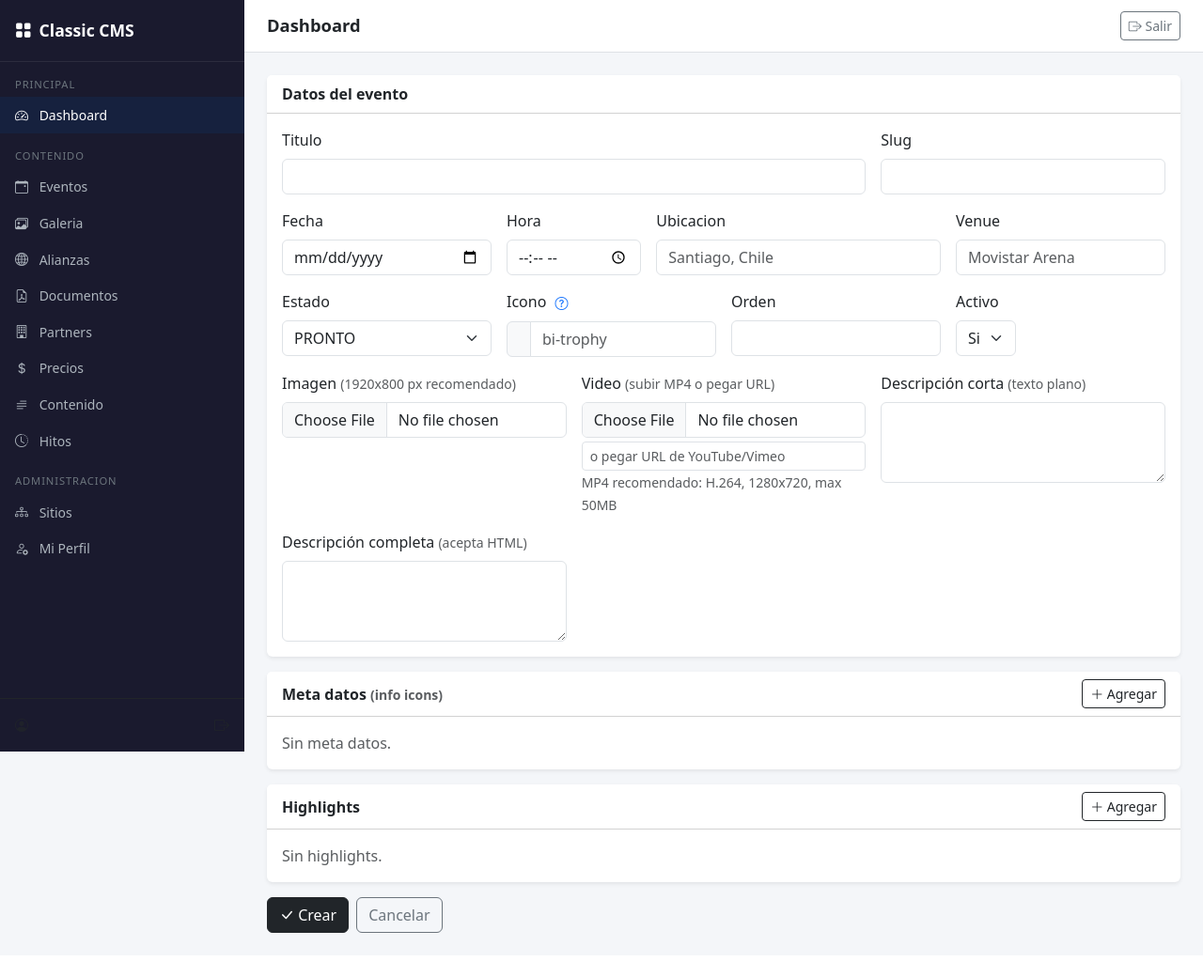
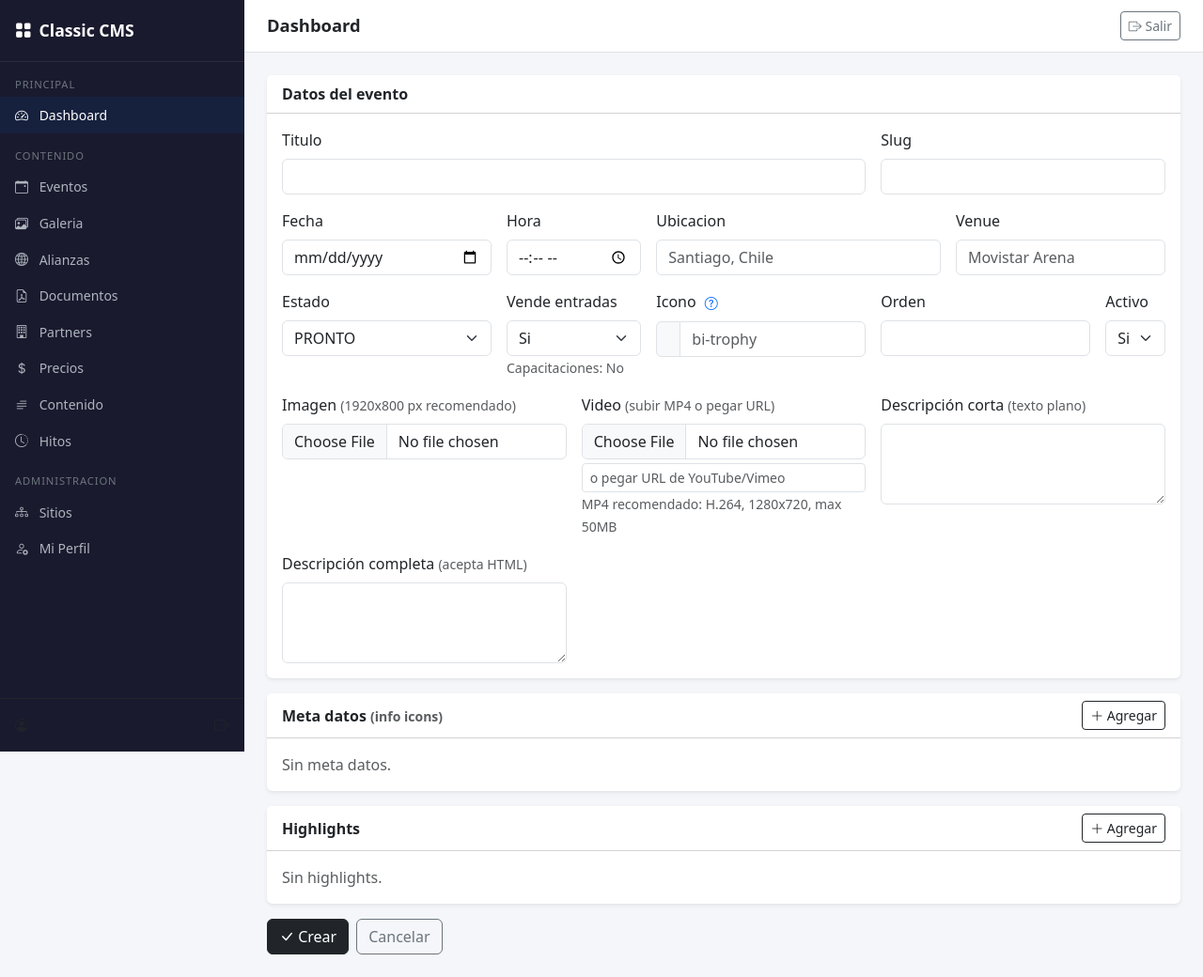
Before and after one commit to TheSpawn/classic.cl, a CodeIgniter 4 app: the page made by app/Views/admin/eventos/formulario.php in a window 1280 px wide. Shown: the whole page at 94% size. Before the commit the page ends 993 px from the top, so only its background shows below. Run offline with PHP 8.4 and a stand-in for CodeIgniter, Linux system fonts and the light colour scheme; the template is opened without the code that fills it, so the values that code supplies are empty; some libraries are stand-ins or nearby versions.

Commit message:
Add ticket sales toggle to events (eve_vende_entradas)
New field allows marking events that don't sell tickets (e.g.
training sessions). Defaults to yes for backwards compatibility.
Exposed in API response so frontends can hide "Buy Tickets" button.

Co-Authored-By: Claude Opus 4.6 (1M context) <noreply@anthropic.com>

```diff
--- a/app/Controllers/Admin/EventoController.php
+++ b/app/Controllers/Admin/EventoController.php
@@ -50,7 +50,7 @@ class EventoController extends BaseController
         $datos = $this->request->getPost([
             'eve_titulo', 'eve_slug', 'eve_fecha', 'eve_hora', 'eve_ubicacion',
             'eve_venue', 'eve_estado', 'eve_descripcion_corta',
-            'eve_descripcion', 'eve_icono', 'eve_video', 'eve_orden', 'eve_activo',
+            'eve_descripcion', 'eve_icono', 'eve_video', 'eve_vende_entradas', 'eve_orden', 'eve_activo',
         ]);
         $datos['sit_id'] = $sitId;
 
@@ -100,7 +100,7 @@ class EventoController extends BaseController
         $datos = $this->request->getPost([
             'eve_titulo', 'eve_slug', 'eve_fecha', 'eve_hora', 'eve_ubicacion',
             'eve_venue', 'eve_estado', 'eve_descripcion_corta',
-            'eve_descripcion', 'eve_icono', 'eve_video', 'eve_orden', 'eve_activo',
+            'eve_descripcion', 'eve_icono', 'eve_video', 'eve_vende_entradas', 'eve_orden', 'eve_activo',
         ]);
         $datos['eve_id'] = $id;
 
--- a/app/Controllers/Api/EventoApiController.php
+++ b/app/Controllers/Api/EventoApiController.php
@@ -101,6 +101,7 @@ class EventoApiController extends BaseApiController
             'icono'             => $e['eve_icono'],
             'imagen'            => $e['eve_imagen'],
             'video'             => $e['eve_video'],
+            'vende_entradas'    => (int) ($e['eve_vende_entradas'] ?? 1),
             'orden'             => (int) $e['eve_orden'],
         ];
     }
--- a/app/Models/EventoModel.php
+++ b/app/Models/EventoModel.php
@@ -27,6 +27,7 @@ class EventoModel extends Model
         'eve_icono',
         'eve_imagen',
         'eve_video',
+        'eve_vende_entradas',
         'eve_orden',
         'eve_activo',
     ];
--- a/app/Views/admin/eventos/formulario.php
+++ b/app/Views/admin/eventos/formulario.php
@@ -55,6 +55,14 @@ $action    = $esEdicion ? "/eventos/actualizar/{$evento['eve_id']}" : '/eventos/
                         </option>
                         <?php endforeach; ?>
                     </select>
+                </div>
+                <div class="col-md-2">
+                    <label class="form-label">Vende entradas</label>
+                    <select class="form-select" name="eve_vende_entradas">
+                        <option value="1" <?= old('eve_vende_entradas', $evento['eve_vende_entradas'] ?? 1) == 1 ? 'selected' : '' ?>>Si</option>
+                        <option value="0" <?= old('eve_vende_entradas', $evento['eve_vende_entradas'] ?? 1) == 0 ? 'selected' : '' ?>>No</option>
+                    </select>
+                    <small class="text-muted">Capacitaciones: No</small>
                 </div>
                 <div class="col-md-3">
                     <?= $this->include('admin/_icono_picker') ?>
```
Also changed, not shown: app/Database/Migrations/2026-03-28-213226_AgregarVendeEntradasEvento.php (added, +26 -0 lines).
